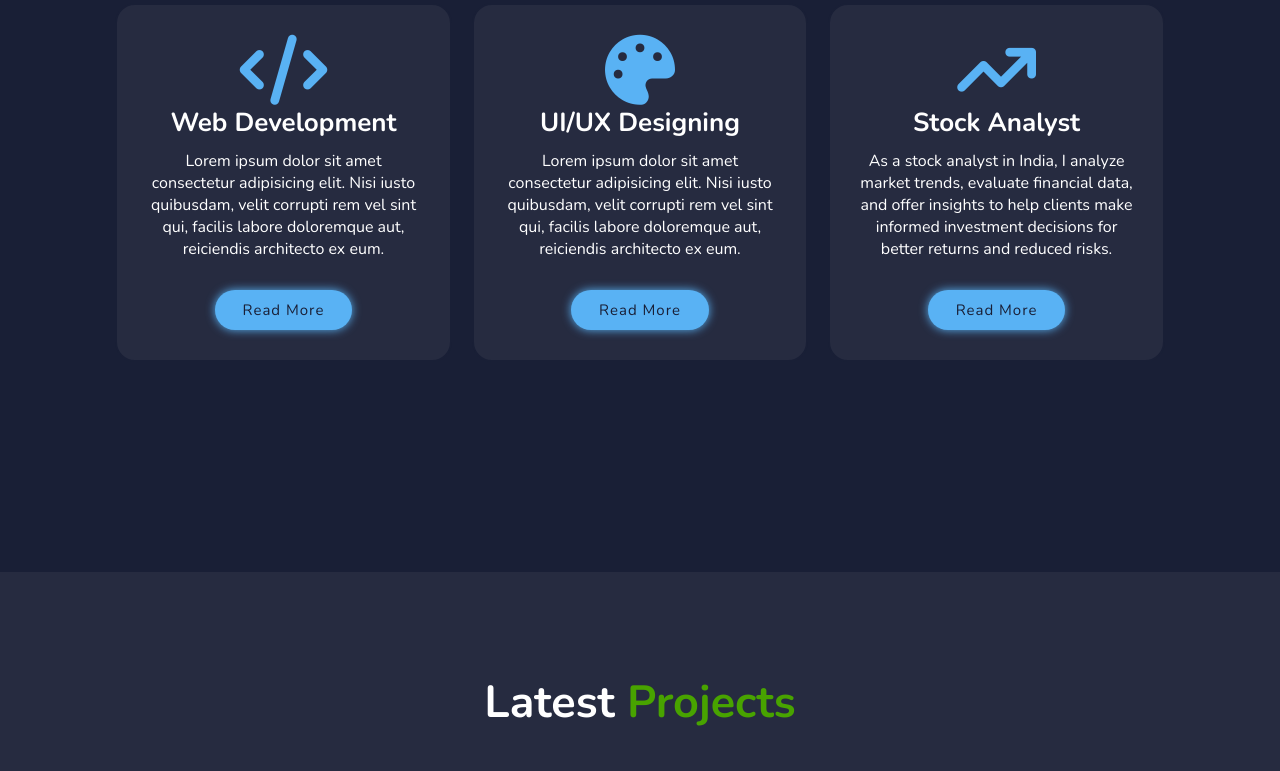
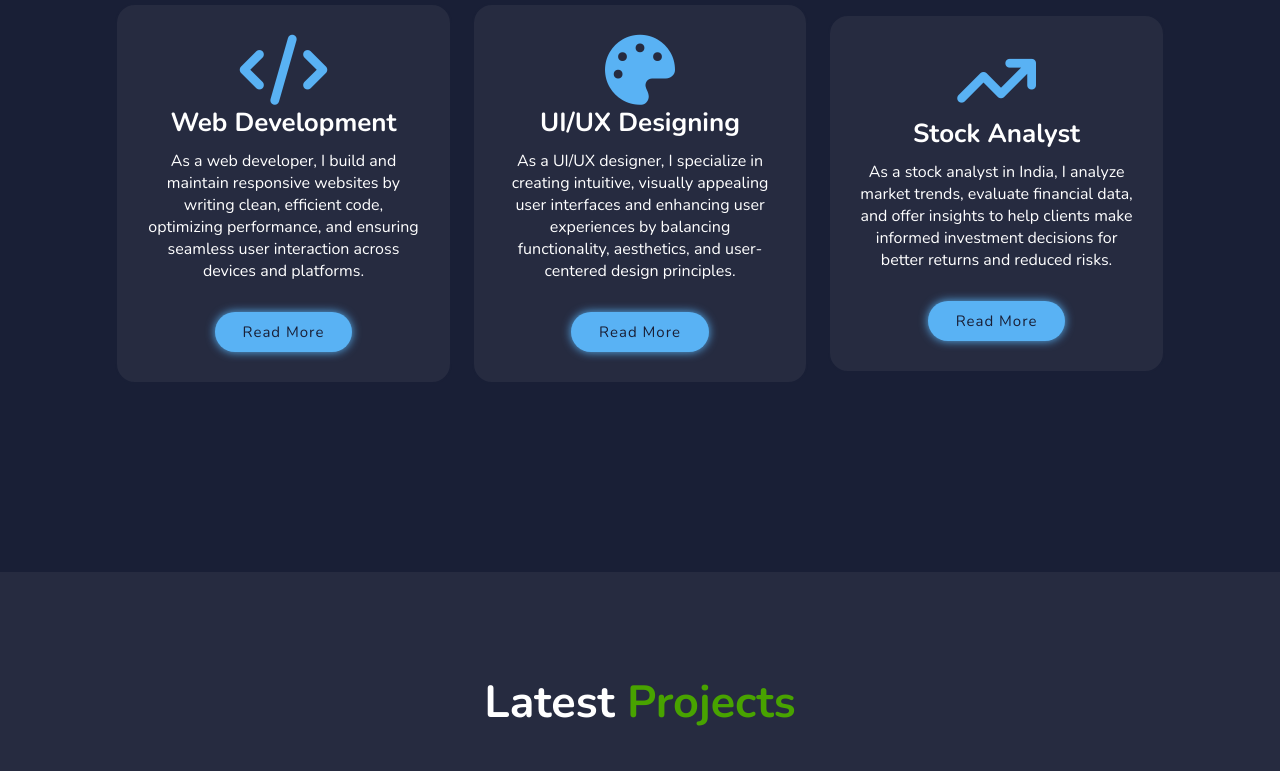
Before and after one commit to kaustubhlearner/Portfolio, a plain HTML site: page index.html in a window 1280 px wide. Shown: the part 1828-2599 px from the top of the page. Drawn offline with nearby package versions, Linux system fonts and the light colour scheme.

Commit message:
portfolio-update

```diff
--- a/index.html
+++ b/index.html
@@ -36,7 +36,7 @@
                 <a href="#"><i class="fa-brands fa-instagram"></i></a>
                 <a href="#"><i class="fa-brands fa-linkedin-in"></i></a>
             </div>
-            <a href="" class="btn">Download Cv</a>
+            <a href="./images/tech resume (1) - kaustubh kumar.pdf" class="btn" download="">Download Cv</a>
         </div>
         <div class="home-image">
             <img src="./images/profile-pic.png" alt="">
@@ -65,16 +65,14 @@
             <div class="service-box">
                 <i class="fa-solid fa-code"></i>
                 <h3>Web Development</h3>
-                <p> Lorem ipsum dolor sit amet consectetur adipisicing elit. Nisi iusto quibusdam, velit corrupti rem
-                    vel sint qui, facilis labore doloremque aut, reiciendis architecto ex eum.</p>
+                <p>As a web developer, I build and maintain responsive websites by writing clean, efficient code, optimizing performance, and ensuring seamless user interaction across devices and platforms.</p>
                 <div class="btn">Read More</div>
             </div>
 
             <div class="service-box">
                 <i class="fa-solid fa-palette"></i>
                 <h3>UI/UX Designing</h3>
-                <p> Lorem ipsum dolor sit amet consectetur adipisicing elit. Nisi iusto quibusdam, velit corrupti rem
-                    vel sint qui, facilis labore doloremque aut, reiciendis architecto ex eum.</p>
+                <p>As a UI/UX designer, I specialize in creating intuitive, visually appealing user interfaces and enhancing user experiences by balancing functionality, aesthetics, and user-centered design principles.</p>
                 <div class="btn">Read More</div>
             </div>
 
--- a/style.css
+++ b/style.css
@@ -361,3 +361,7 @@ span {
 cursor: pointer;
 margin-top: 2rem;
 }
+
+.navbar a:hover{
+    color: #48A300;
+}
```
Also changed, not shown: 1 other file.
